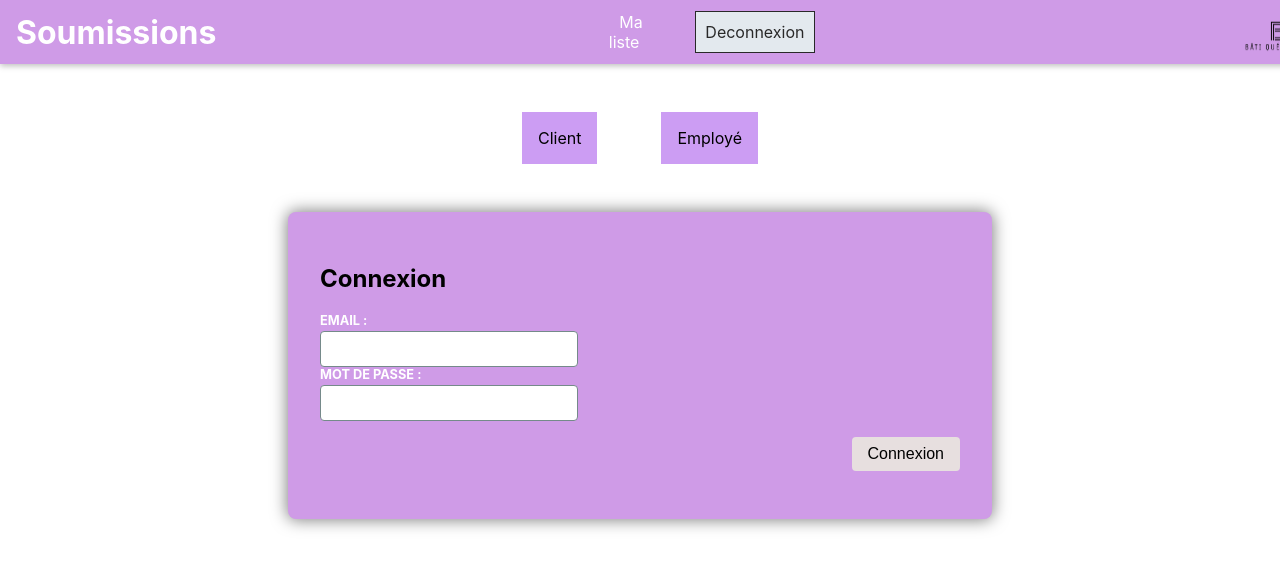
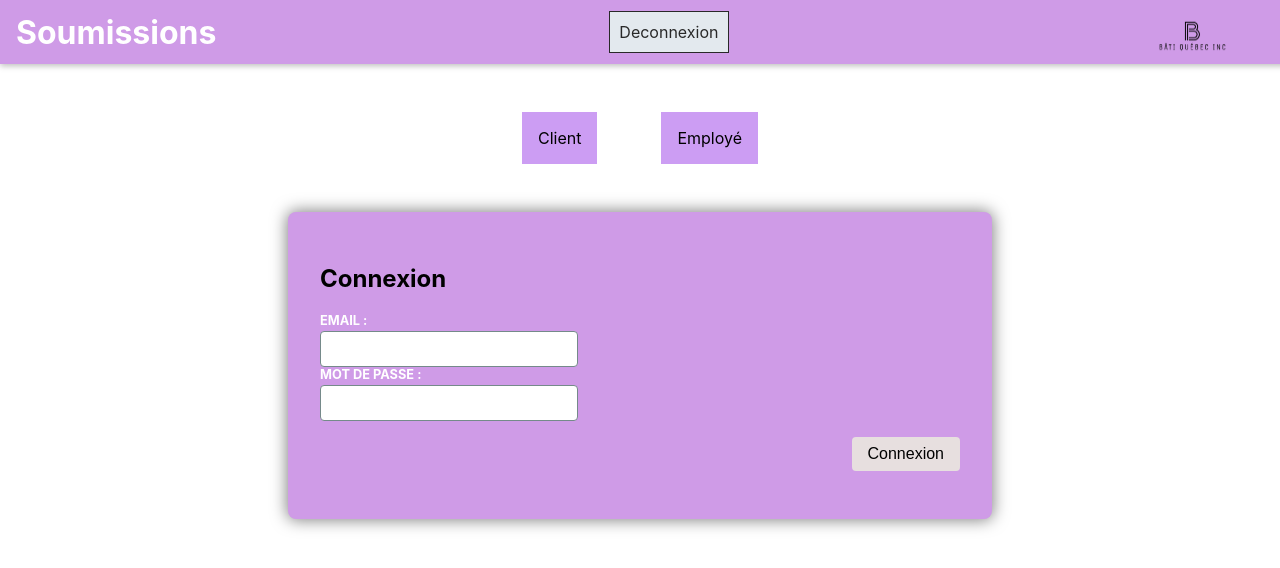
Before and after one commit to MyriamAssam/app-soumission, a React (Create React App) app in the folder Frontend/: page /connexion in a window 1280 px wide. Shown: the top 568 px of the page. Built offline with nearby package versions, Linux system fonts and the light colour scheme; no server answers; sample sign-in values are in the browser's storage.

Commit message:
ajuster backend soumissions

```diff
--- a/Frontend/src/components/navigation/NavLinks.jsx
+++ b/Frontend/src/components/navigation/NavLinks.jsx
@@ -52,9 +52,7 @@ const NavLinks = () => {
             </li>
           ) : (
             <>
-              <li>
-                <NavLink to="/listeSoumission">Ma liste</NavLink>
-              </li>
+
               <li>
                 <NavLink to="/connexion" onClick={() => auth.logout()}>
                   Deconnexion
```
Also changed, not shown: 1 other file (tests, documents, lock files or other folders).
